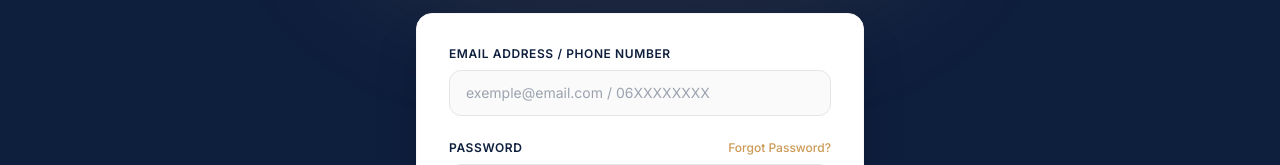
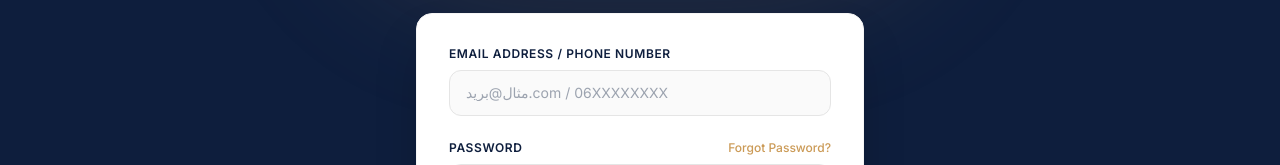
Before and after one commit to mohhh20055-cell/diafa, a React (Vite) app: page /login in a window 1280 px wide. Shown: the part 319-484 px from the top of the page. Built offline with nearby package versions, Linux system fonts and the light colour scheme; no server answers.

Commit message:
Update Login.jsx

```diff
--- a/src/pages/Login.jsx
+++ b/src/pages/Login.jsx
@@ -39,7 +39,7 @@ const Login = () => {
 
   return (
     <div className="min-h-screen flex items-center justify-center bg-[#0E1E3D] relative overflow-hidden py-12 px-4 sm:px-6 lg:px-8">
-      {/* Background Ambient Glow */}
+      {/* تأثير الخلفية المتوهج */}
       <div className="pointer-events-none absolute -top-32 left-1/2 h-96 w-[40rem] -translate-x-1/2 rounded-full bg-[#CB9A56]/15 blur-3xl" />
 
       <div className="max-w-md w-full relative z-10">
@@ -80,7 +80,7 @@ const Login = () => {
                 value={identifiant}
                 onChange={(e) => setIdentifiant(e.target.value)}
                 className="block w-full px-4 py-3 bg-neutral-50 border border-neutral-200 rounded-xl focus:bg-white focus:ring-2 focus:ring-[#CB9A56] focus:border-[#CB9A56] text-sm transition-all outline-none"
-                placeholder="exemple@email.com / 06XXXXXXXX"
+                placeholder="مثال@بريد.com / 06XXXXXXXX"
                 disabled={isSubmitting}
               />
             </div>
```
